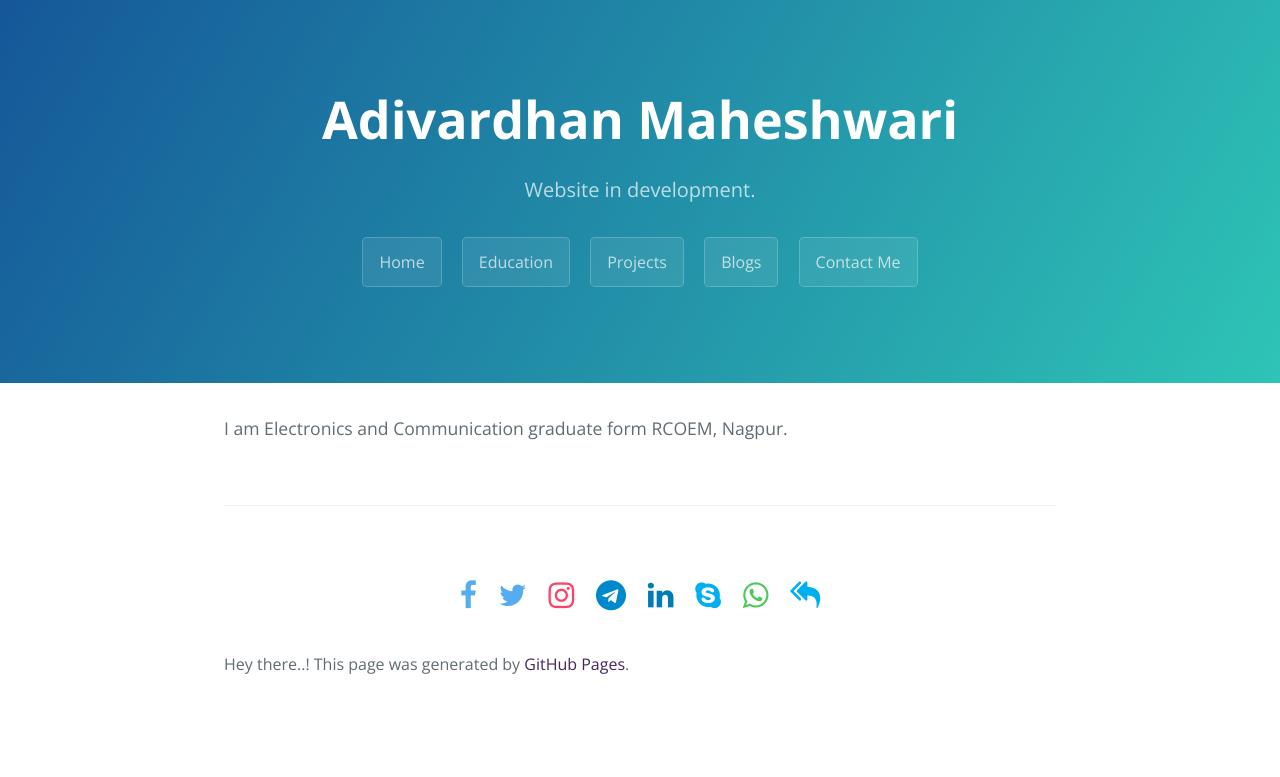
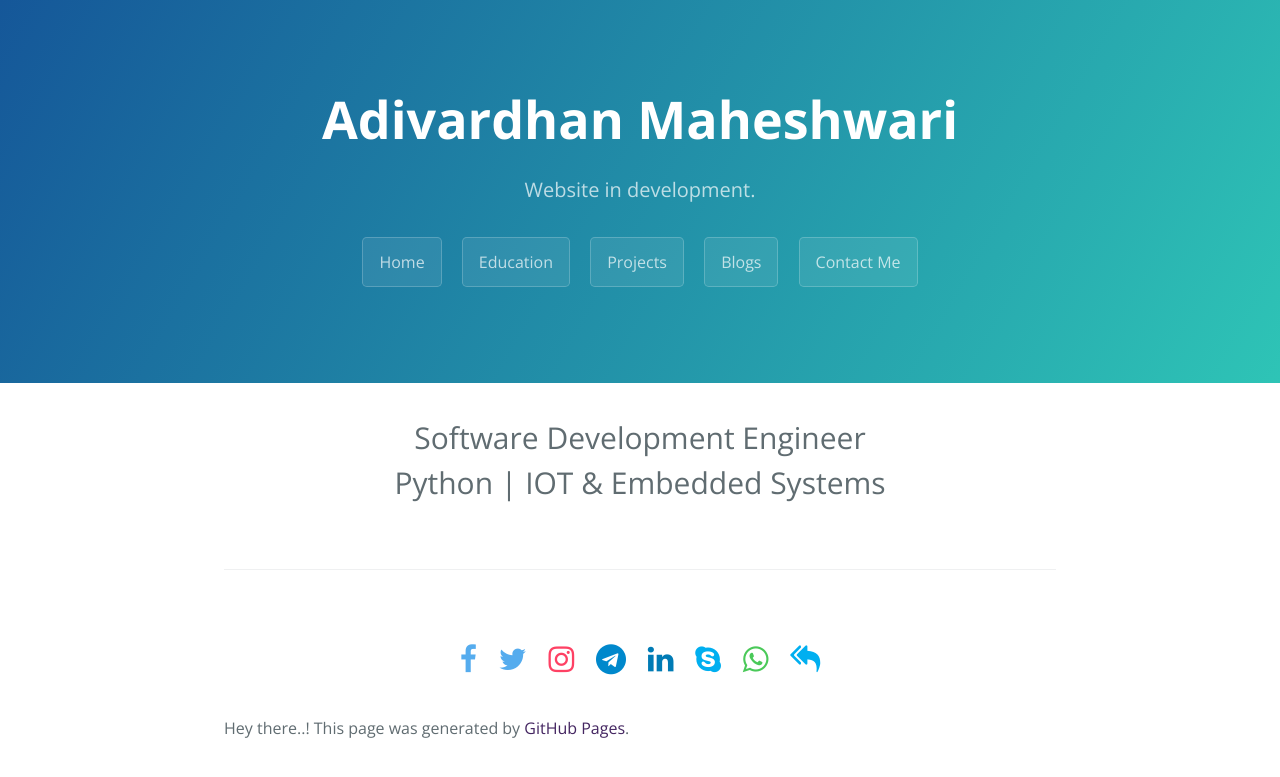
Before and after one commit to adivardhan1000/adivardhan.github.io, a Jekyll site: the page index.html, which Jekyll copies as it is, in a window 1280 px wide. Shown: the top 777 px of the page. Built offline with Jekyll 4.4.1, drawn with Linux system fonts in a browser that asks for light colours.

Commit message:
update home

```diff
--- a/index.html
+++ b/index.html
@@ -33,7 +33,10 @@
       <a href="https://www.adivardhan.tech/contact.html" class="btn">Contact Me</a>
     </section>
     <main id="content" class="main-content" role="main">
-      I am Electronics and Communication graduate form RCOEM, Nagpur.
+      <div style="font-size:30px" align="center">
+      Software Development Engineer<br>
+      Python | IOT & Embedded Systems
+        </div>
     </main>
     <section class="main-content">
 
```
